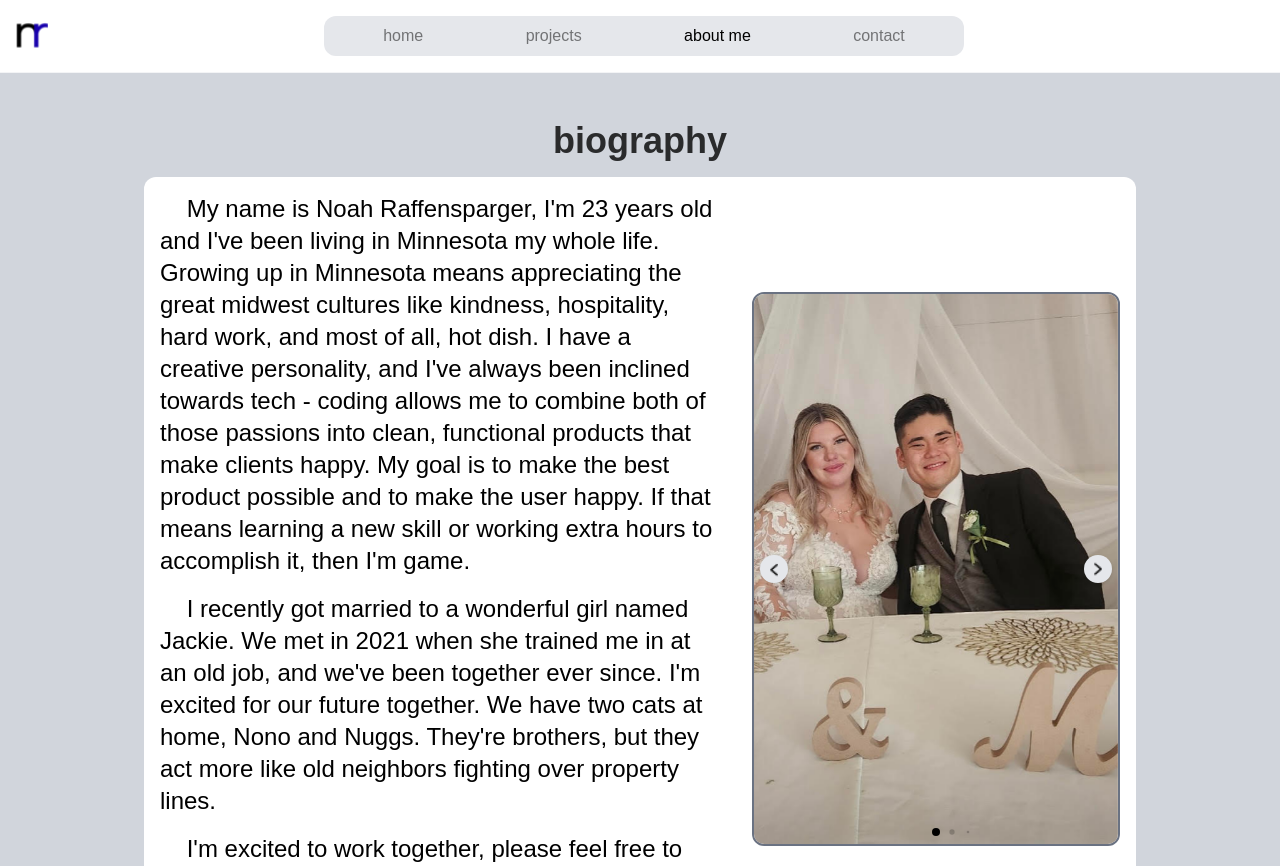
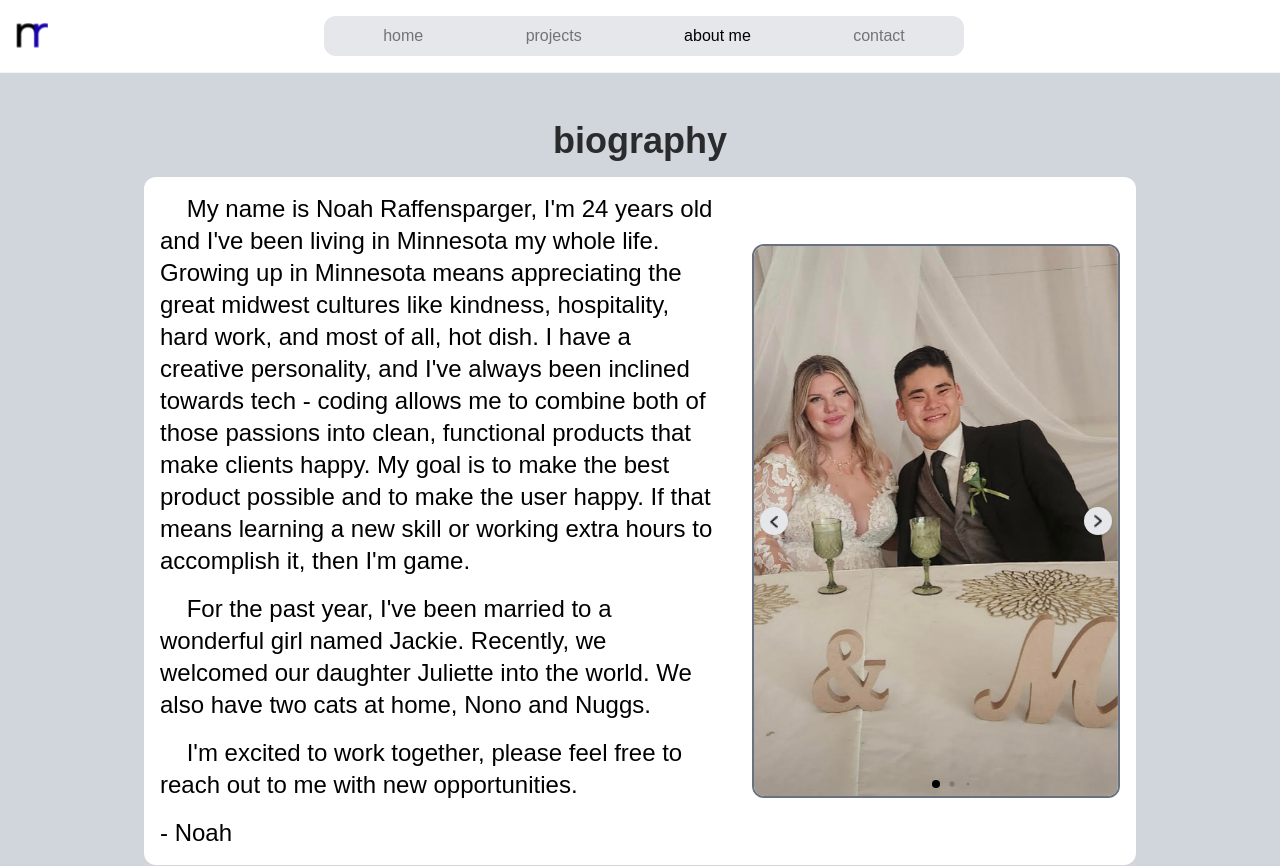
Before and after one commit to NoahRaffensparger/portfolio, a React (Vite) app: page /about in a window 1280 px wide. Shown: the top 866 px of the page. Built offline with nearby package versions, Linux system fonts and the light colour scheme.

Commit message:
updated bio

```diff
--- a/src/components/Swiper.jsx
+++ b/src/components/Swiper.jsx
@@ -9,6 +9,7 @@ const images = [
     '/noah-wedding.jpg',
     '/cats.jpg',
     '/boat.jpg',
+    '/etta.JPEG',
 ];
 
 export default function ImageSwiper() {
--- a/src/pages/About.jsx
+++ b/src/pages/About.jsx
@@ -8,8 +8,8 @@ export default function About() {
         <div className='flex justify-center'>
           <div className='my-4 bg-white rounded-xl flex flex-col lg:flex-row items-center justify-center lg:w-9/10 xl:w-4/5'>
             <div className='lg:w-4/5 text-lg lg:text-2xl lg:mx-0'>
-              <p className='pt-4 px-4'>&nbsp;&nbsp;&nbsp;&nbsp;My name is Noah Raffensparger, I'm 23 years old and I've been living in Minnesota my whole life. Growing up in Minnesota means appreciating the great midwest cultures like kindness, hospitality, hard work, and most of all, hot dish. I have a creative personality, and I've always been inclined towards tech - coding allows me to combine both of those passions into clean, functional products that make clients happy. My goal is to make the best product possible and to make the user happy. If that means learning a new skill or working extra hours to accomplish it, then I'm game.</p>
-              <p className='pt-4 px-4'>&nbsp;&nbsp;&nbsp;&nbsp;I recently got married to a wonderful girl named Jackie. We met in 2021 when she trained me in at an old job, and we've been together ever since. I'm excited for our future together. We have two cats at home, Nono and Nuggs. They're brothers, but they act more like old neighbors fighting over property lines.</p>
+              <p className='pt-4 px-4'>&nbsp;&nbsp;&nbsp;&nbsp;My name is Noah Raffensparger, I'm 24 years old and I've been living in Minnesota my whole life. Growing up in Minnesota means appreciating the great midwest cultures like kindness, hospitality, hard work, and most of all, hot dish. I have a creative personality, and I've always been inclined towards tech - coding allows me to combine both of those passions into clean, functional products that make clients happy. My goal is to make the best product possible and to make the user happy. If that means learning a new skill or working extra hours to accomplish it, then I'm game.</p>
+              <p className='pt-4 px-4'>&nbsp;&nbsp;&nbsp;&nbsp;For the past year, I've been married to a wonderful girl named Jackie. Recently, we welcomed our daughter Juliette into the world. We also have two cats at home, Nono and Nuggs. </p>
               <p className='pt-4 px-4'>&nbsp;&nbsp;&nbsp;&nbsp;I'm excited to work together, please feel free to reach out to me with new opportunities.</p>
               <p className='pt-4 pb-4 px-4'>- Noah</p>
             </div>
```
Also changed, not shown: public/etta.JPEG (added).
